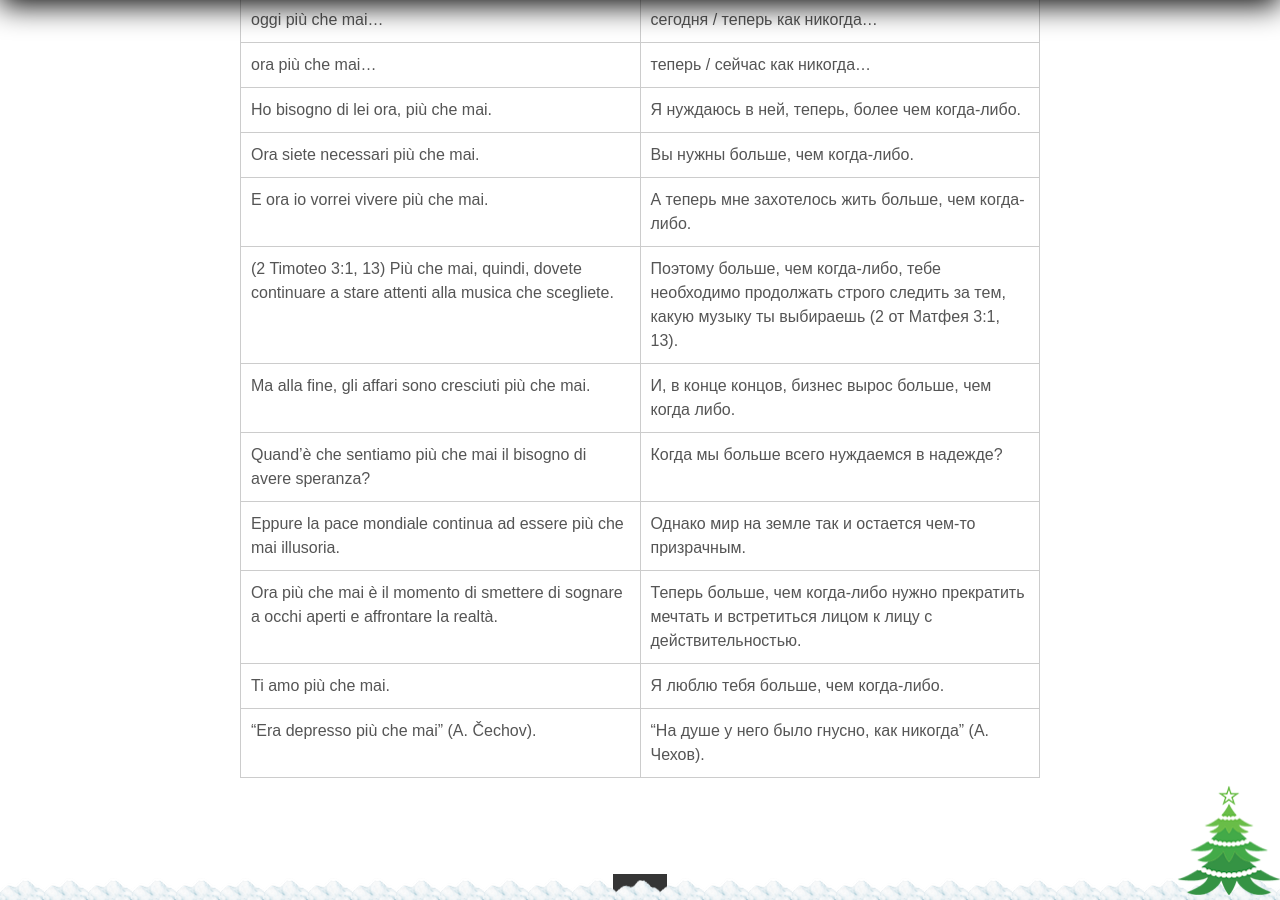
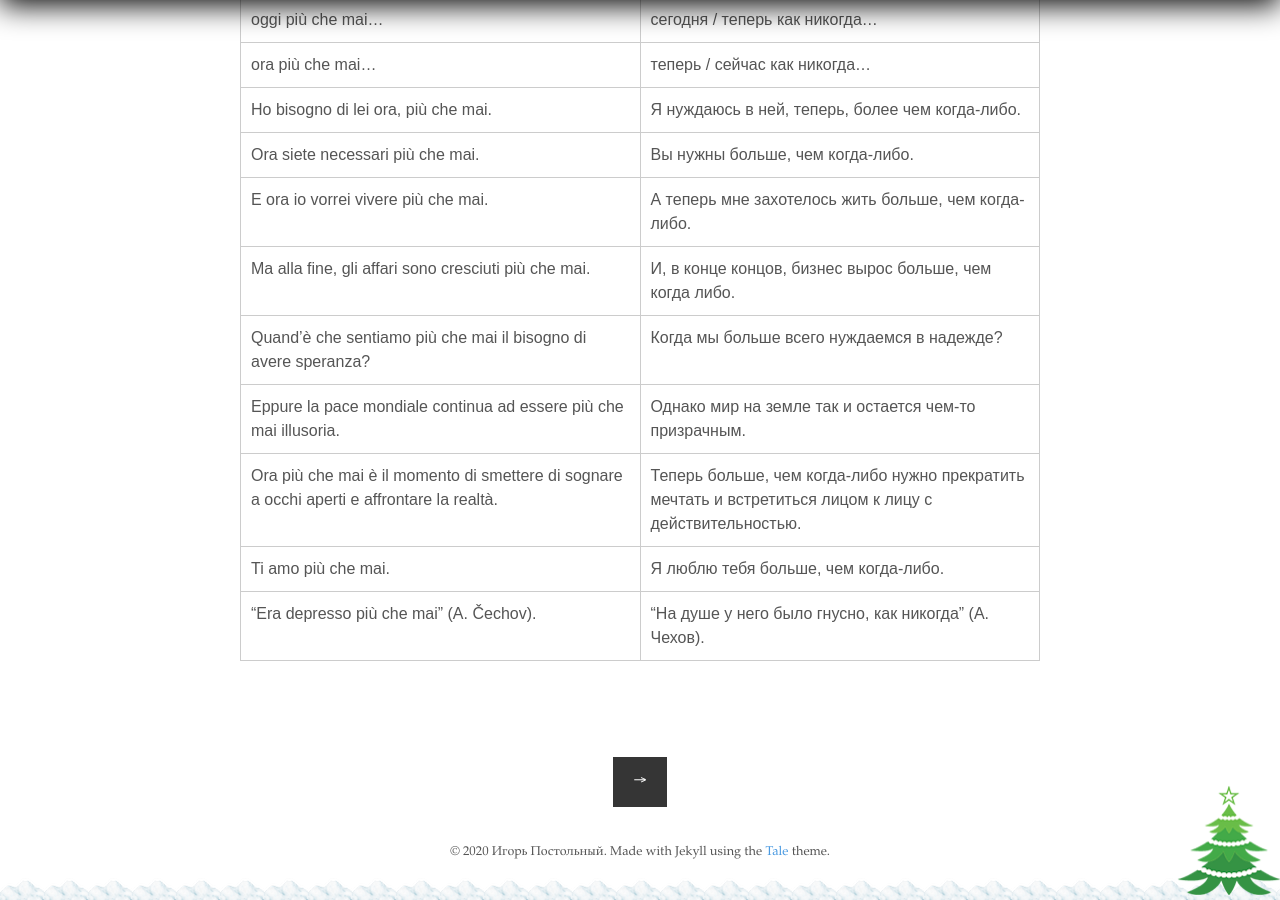
Before and after one commit to postolny/postolny.github.io, a Jekyll site: the page built from _posts/2020-12-06-piu-che-mai.md, in a window 1280 px wide and 900 px high, scrolled down 890 px. Built offline with Jekyll 4.4.1, drawn with Linux system fonts in a browser that asks for light colours; nearby versions of some CDN libraries.

Commit message:
Update 2020-12-06-piu-che-mai.md

```diff
--- a/_posts/2020-12-06-piu-che-mai.md
+++ b/_posts/2020-12-06-piu-che-mai.md
@@ -23,7 +23,6 @@ loc.avv. CO ancora di più, molto di più: ne sono convinto più che mai (ещё
 |Ho bisogno di lei ora, più che mai.|Я нуждаюсь в ней, теперь, более чем когда-либо.|
 |Ora siete necessari più che mai.|Вы нужны больше, чем когда-либо.|
 |E ora io vorrei vivere più che mai.|А теперь мне захотелось жить больше, чем когда-либо.|
-|(2 Timoteo 3:1, 13) Più che mai, quindi, dovete continuare a stare attenti alla musica che scegliete.|Поэтому больше, чем когда-либо, тебе необходимо продолжать строго следить за тем, какую музыку ты выбираешь (2 от Матфея 3:1, 13).|
 |Ma alla fine, gli affari sono cresciuti più che mai.|И, в конце концов, бизнес вырос больше, чем когда либо.|
 |Quand'è che sentiamo più che mai il bisogno di avere speranza?|Когда мы больше всего нуждаемся в надежде?|
 |Eppure la pace mondiale continua ad essere più che mai illusoria.|Однако мир на земле так и остается чем-то призрачным.|
```
